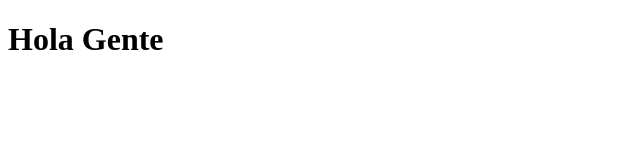
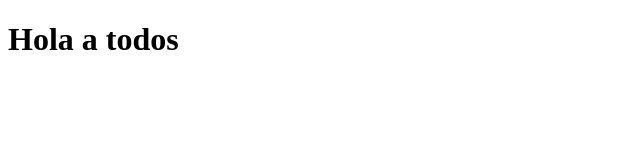
Before and after one commit to 0marl/lenguajesweb_Omar_Lopez, a plain HTML site: page index.html in a window 1280 px wide. Shown: the full height of the page, 0-640 px from the left. Drawn offline with Linux system fonts and the light colour scheme.

Commit message:
cambio 1

```diff
--- a/index.html
+++ b/index.html
@@ -8,7 +8,7 @@
 </head>
 
 <body>
-    <h1>Hola Gente</h1>
+    <h1>Hola a todos</h1>
 
 </body>
 </html>
```
